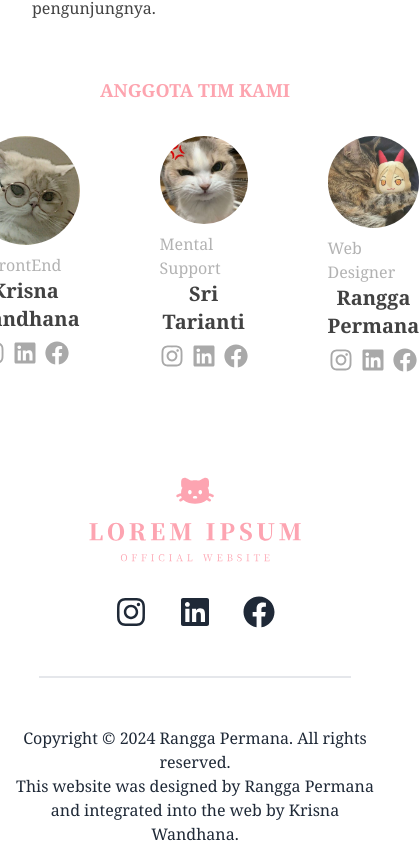
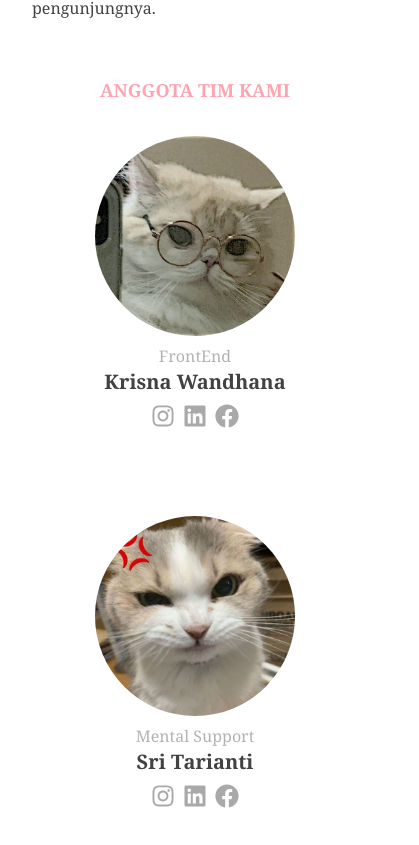
Before and after one commit to krisnawandhana/Mini-Project-Alterra-Academy, a React (Vite) app in the folder mini-project-msib6/: page /AboutUs in a window 390 px wide. Shown: the part 1399-2244 px from the top of the page, 419 px wide, since content can reach past the window. Built offline with nearby package versions, Linux system fonts and the light colour scheme.

Commit message:
Update AboutUs.jsx

```diff
--- a/mini-project-msib6/src/pages/Home/AboutUs.jsx
+++ b/mini-project-msib6/src/pages/Home/AboutUs.jsx
@@ -31,7 +31,7 @@
         ANGGOTA TIM KAMI
       </p>
 
-      <div className="flex gap-20 m-8 text-[#424242]">
+      <div className="flex flex-col md:flex-row gap-20 m-8 text-[#424242]">
         <div className="flex flex-col items-center">
           <img src="/assets/AboutUs/avatar1.png" alt="avatar1" className="rounded-full object-cover mb-2" style={{ aspectRatio: '1 / 1', maxHeight: "200px" }} />
           <p className="opacity-40">
```
